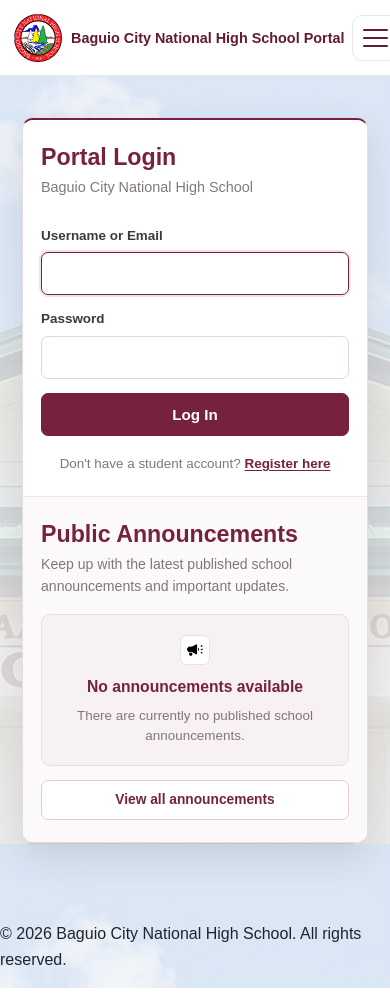
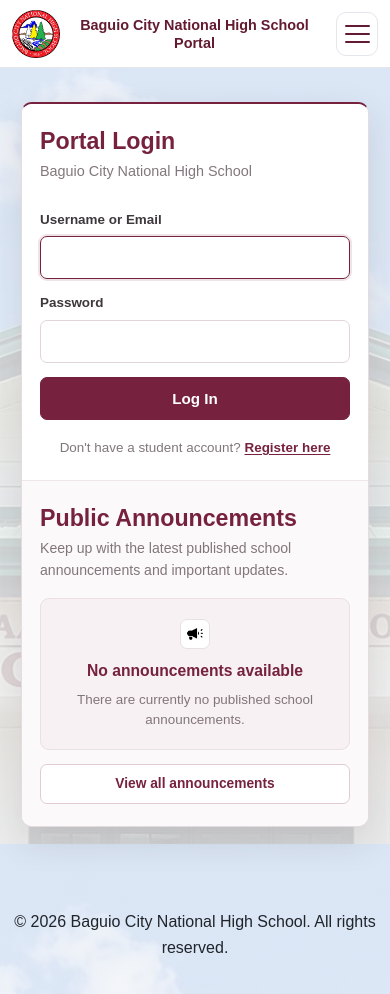
Before and after one commit to UBSITStaMariaMia/public-school-enrollment-scholarship-system, a PHP site: page / in a window 390 px wide. Run offline with PHP 8.4, Linux system fonts and the light colour scheme; data that the repository does not hold is empty.

Commit message:
Add responsive design for mobile devices

```diff
--- /dev/null
+++ b/assets/css/responsive.css
@@ -0,0 +1,332 @@
+/*
+ * BCNHS PORTAL - SHARED RESPONSIVE STYLES
+ * Loaded after style.css so desktop styles remain the default.
+ * This file contains layout adjustments for tablets and mobile phones.
+ */
+
+/* Prevent accidental horizontal overflow across the portal. */
+html {
+    width: 100%;
+    overflow-x: hidden;
+}
+
+body {
+    width: 100%;
+    min-width: 320px;
+    overflow-x: hidden;
+}
+
+img,
+svg,
+video,
+canvas,
+iframe {
+    max-width: 100%;
+}
+
+/* Keep long content from forcing the page wider than the screen. */
+.page-container,
+.form-card,
+.dashboard-card,
+.welcome-banner,
+.hero,
+.table-container {
+    min-width: 0;
+}
+
+.page-container > * {
+    max-width: 100%;
+}
+
+/* Tables remain readable and can scroll horizontally when needed. */
+.table-container {
+    max-width: 100%;
+    overflow-x: auto;
+    -webkit-overflow-scrolling: touch;
+}
+
+.table-container table {
+    max-width: 100%;
+}
+
+/* Flexible form controls. */
+input,
+select,
+textarea {
+    max-width: 100%;
+}
+
+.form-grid,
+.form-row,
+.form-actions,
+.hero-actions {
+    min-width: 0;
+}
+
+button,
+.button,
+input[type="submit"],
+input[type="button"] {
+    touch-action: manipulation;
+}
+
+/* Tablet layouts. */
+@media screen and (max-width: 900px) {
+    .site-header {
+        gap: 14px;
+    }
+
+    .page-container {
+        width: calc(100% - 32px);
+        padding-top: 36px;
+        padding-bottom: 52px;
+    }
+
+    .hero {
+        grid-template-columns: 1fr;
+        gap: 24px;
+    }
+
+    .dashboard-grid {
+        grid-template-columns: repeat(2, minmax(0, 1fr));
+    }
+
+    .form-grid.two-columns,
+    .form-grid,
+    .form-row {
+        min-width: 0;
+    }
+
+    .form-card {
+        width: 100%;
+    }
+}
+
+/* Mobile phones. */
+@media screen and (max-width: 768px) {
+    .site-header {
+        min-height: 68px;
+        flex-direction: row;
+        align-items: center;
+        justify-content: space-between;
+        gap: 10px;
+        padding: 10px 16px;
+    }
+
+    .brand {
+        min-width: 0;
+        max-width: calc(100% - 58px);
+        justify-content: flex-start;
+        gap: 10px;
+        white-space: normal;
+        font-size: .94rem;
+        line-height: 1.25;
+    }
+
+    .brand img {
+        width: 42px;
+        height: 42px;
+    }
+
+    .header-actions {
+        flex-shrink: 0;
+        margin-left: auto;
+    }
+
+    .menu-toggle {
+        display: flex;
+        width: 42px;
+        height: 42px;
+    }
+
+    /* Public navigation is replaced by a compact stacked layout. */
+    .main-nav:not(.student-main-nav) {
+        width: 100%;
+        justify-content: flex-start;
+        flex-wrap: wrap;
+        gap: 8px 14px;
+    }
+
+    .page-container,
+    .student-portal .page-container {
+        width: calc(100% - 28px);
+        min-height: calc(100vh - 120px);
+        margin-left: auto !important;
+        margin-right: auto !important;
+        padding: 26px 0 42px;
+    }
+
+    .hero {
+        padding: 24px 18px;
+        border-radius: 16px;
+    }
+
+    .hero h1,
+    .welcome-banner h1 {
+        font-size: clamp(1.65rem, 7vw, 2.25rem);
+        line-height: 1.2;
+    }
+
+    .hero-lead {
+        font-size: 1rem;
+    }
+
+    .hero-panel {
+        padding: 22px 18px;
+    }
+
+    .welcome-banner {
+        padding: 22px 18px;
+        border-radius: 14px;
+    }
+
+    .dashboard-grid {
+        grid-template-columns: minmax(0, 1fr);
+        gap: 14px;
+    }
+
+    .dashboard-card {
+        min-height: 0;
+        padding: 20px;
+    }
+
+    .form-card {
+        width: 100%;
+        padding: 20px 16px;
+        border-radius: 14px;
+    }
+
+    .form-grid,
+    .form-grid.two-columns {
+        grid-template-columns: minmax(0, 1fr);
+        gap: 14px;
+    }
+
+    .form-grid > *,
+    .form-actions,
+    .form-group {
+        min-width: 0;
+        width: 100%;
+    }
+
+    .form-actions {
+        flex-wrap: wrap;
+    }
+
+    .form-actions .button,
+    .form-actions button,
+    .form-card .button-full {
+        width: 100%;
+    }
+
+    .button,
+    button {
+        min-height: 44px;
+    }
+
+    .table-container {
+        margin-top: 14px;
+        border-radius: 10px;
+    }
+
+    .table-container table {
+        min-width: 620px;
+    }
+
+    .main-sidebar {
+        width: min(340px, 88vw);
+        padding: 20px 16px;
+    }
+
+    .logout-modal {
+        padding: 12px;
+    }
+
+    .logout-modal-content {
+        max-height: calc(100vh - 24px);
+        overflow-y: auto;
+        padding: 22px 18px;
+    }
+
+    .logout-modal-actions {
+        flex-wrap: wrap;
+        gap: 10px;
+    }
+
+    .logout-modal-actions > *,
+    .logout-modal-actions form,
+    .logout-modal-actions button {
+        width: 100%;
+    }
+
+    .site-footer {
+        padding: 18px 14px;
+        text-align: center;
+    }
+}
+
+/* Very small phones. */
+@media screen and (max-width: 480px) {
+    .site-header {
+        padding: 9px 12px;
+    }
+
+    .brand {
+        font-size: .86rem;
+        gap: 8px;
+    }
+
+    .brand img {
+        width: 38px;
+        height: 38px;
+    }
+
+    .page-container,
+    .student-portal .page-container {
+        width: calc(100% - 22px);
+        padding-top: 20px;
+        padding-bottom: 34px;
+    }
+
+    .form-card {
+        padding: 17px 13px;
+    }
+
+    .hero {
+        padding: 20px 15px;
+    }
+
+    .welcome-banner {
+        padding: 19px 15px;
+    }
+
+    .dashboard-card {
+        padding: 17px;
+    }
+
+    .main-sidebar {
+        width: min(320px, 92vw);
+    }
+
+    .logout-modal-heading {
+        align-items: flex-start;
+    }
+
+    .logout-modal-icon {
+        width: 42px;
+        height: 42px;
+        flex: 0 0 42px;
+    }
+}
+
+/* Respect users who prefer reduced motion. */
+@media (prefers-reduced-motion: reduce) {
+    *,
+    *::before,
+    *::after {
+        scroll-behavior: auto !important;
+        animation-duration: .01ms !important;
+        animation-iteration-count: 1 !important;
+        transition-duration: .01ms !important;
+    }
+}
--- a/includes/header.php
+++ b/includes/header.php
@@ -39,6 +39,7 @@ function header_link_active(string $page, array $pages): string
     <title><?= e($pageTitle) ?> | Baguio City National High School Portal</title>
 
     <link rel="stylesheet" href="<?= BASE_URL ?>/assets/css/style.css">
+    <link rel="stylesheet" href="<?= BASE_URL ?>/assets/css/responsive.css">
 </head>
 
 <body class="<?= $isStudent ? 'student-portal' : '' ?> <?= $isAdmin ? 'admin-portal' : '' ?> <?= $isRegistrar ? 'registrar-portal' : '' ?> <?= $isTeacher ? 'teacher-portal' : '' ?> <?= $user ? 'has-role-sidebar' : '' ?> <?= $isAccountPage ? 'account-page' : '' ?> <?= $isRegistrationPage ? 'registration-page' : '' ?> <?= (!$user && in_array($currentPage, ['index.php', 'register.php', 'login.php'], true)) ? 'public-auth-page' : '' ?>">
```
